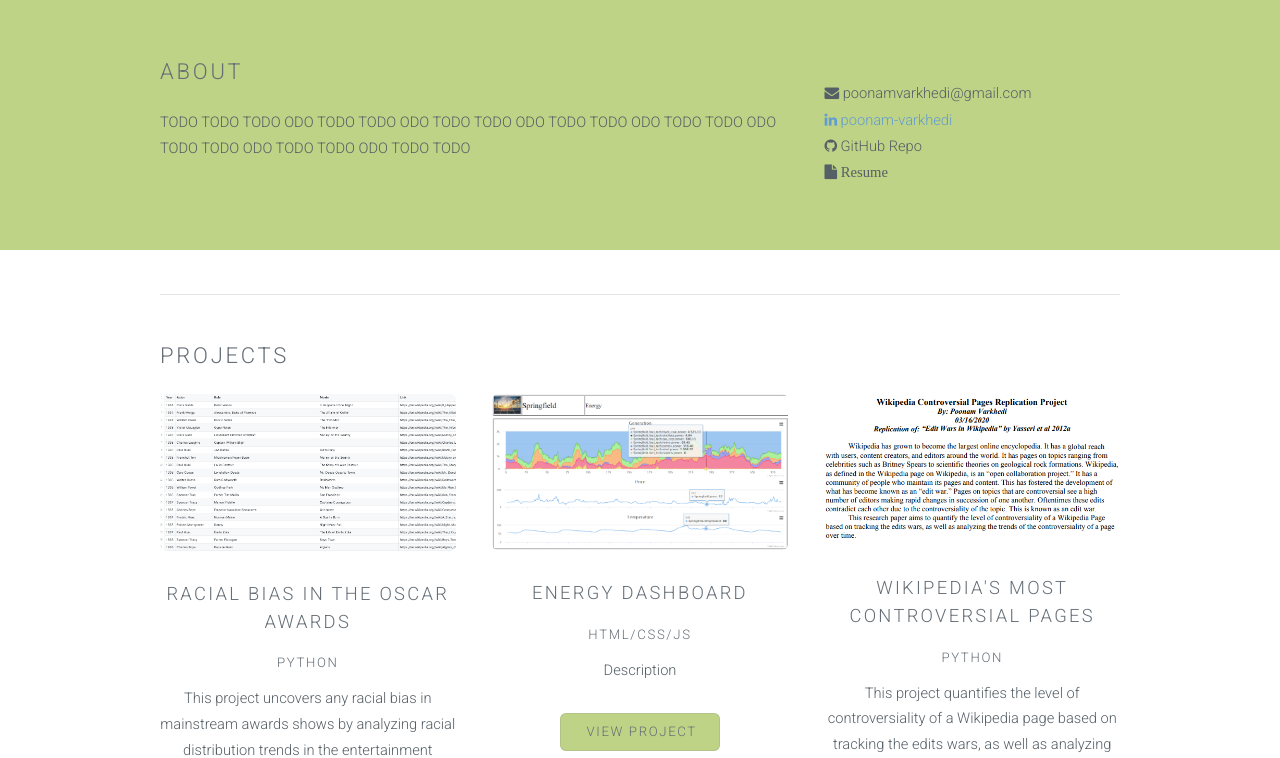
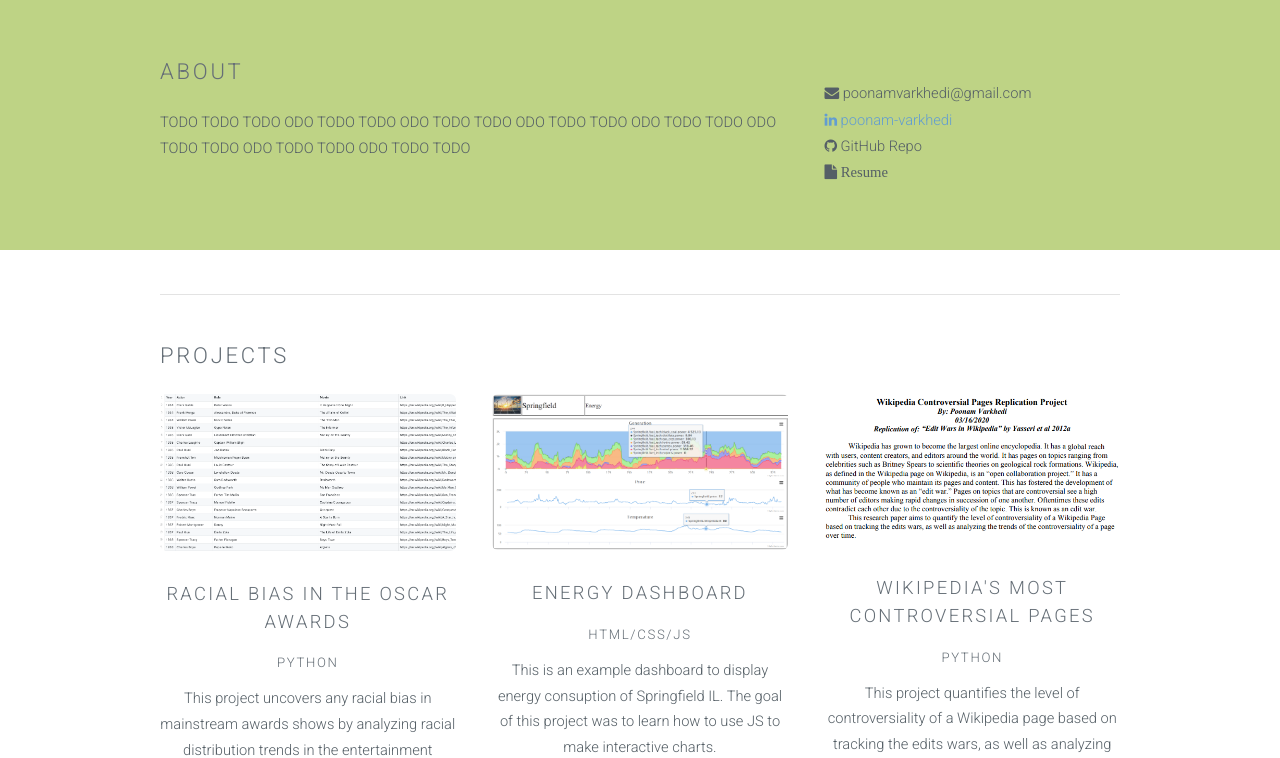
Before and after one commit to pvarkhedi/pvarkhedi.github.io, a plain HTML site: page index.html in a window 1280 px wide. Shown: the part 216-974 px from the top of the page. Drawn offline with Linux system fonts and the light colour scheme.

Commit message:
Update index.html

```diff
--- a/index.html
+++ b/index.html
@@ -90,7 +90,7 @@
 							<a class="image fit"><img src="images/dashboard2.png" alt="" /></a>
 							<h3>Energy Dashboard</h3>
 							<h5>html/css/js</h5>
-							<p>Description</p>
+							<p>This is an example dashboard to display energy consuption of Springfield IL. The goal of this project was to learn how to use JS to make interactive charts.</p>
 							<a target=_blank href="https://www.youtube.com/watch?v=N1l8AZtIANc&feature=youtu.be" class="button alt">View Project</a><br><br>
 							<a target=_blank href="https://github.com/pvarkhedi/EnergyDashboard" class="button alt">View Code</a>
 						</section>
```
